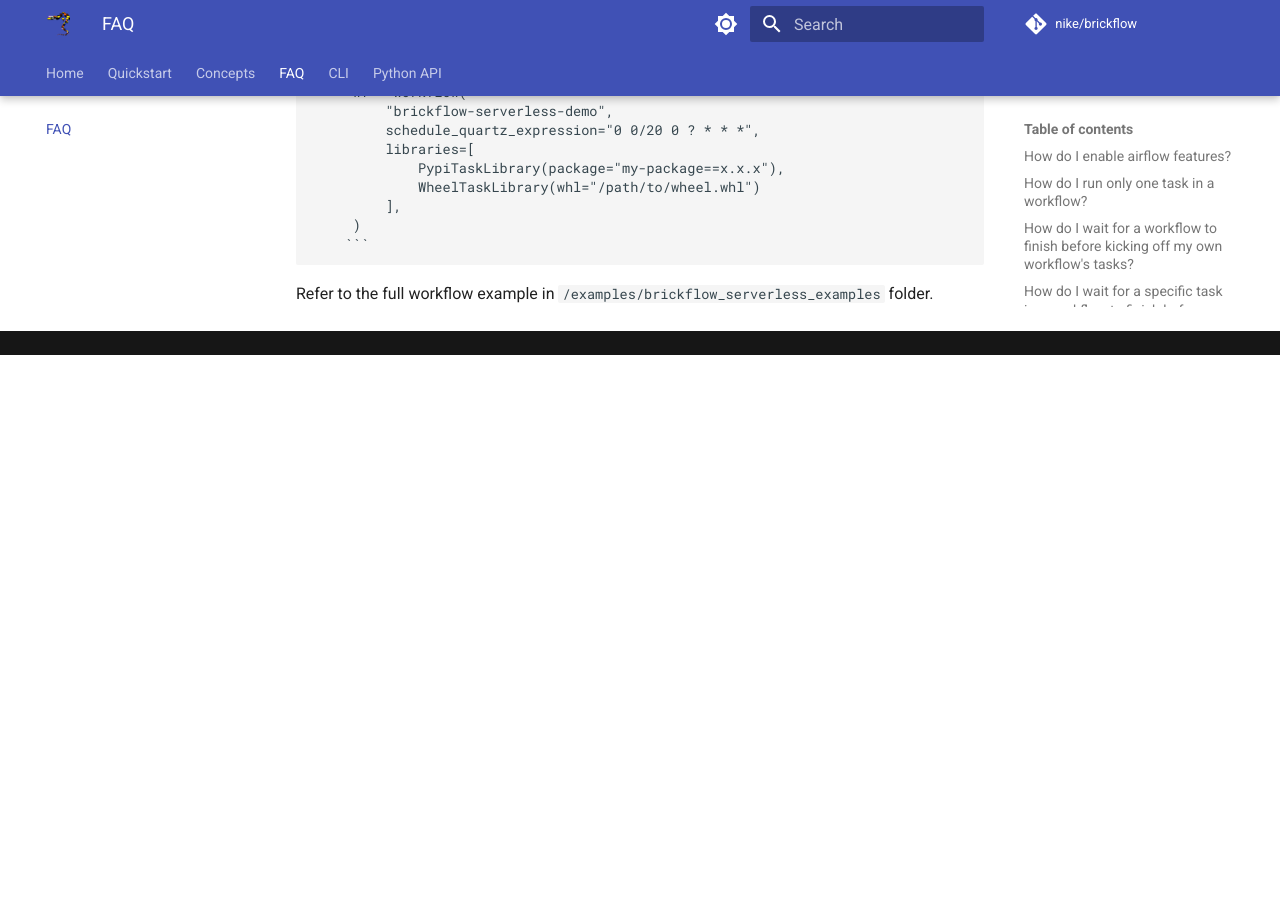
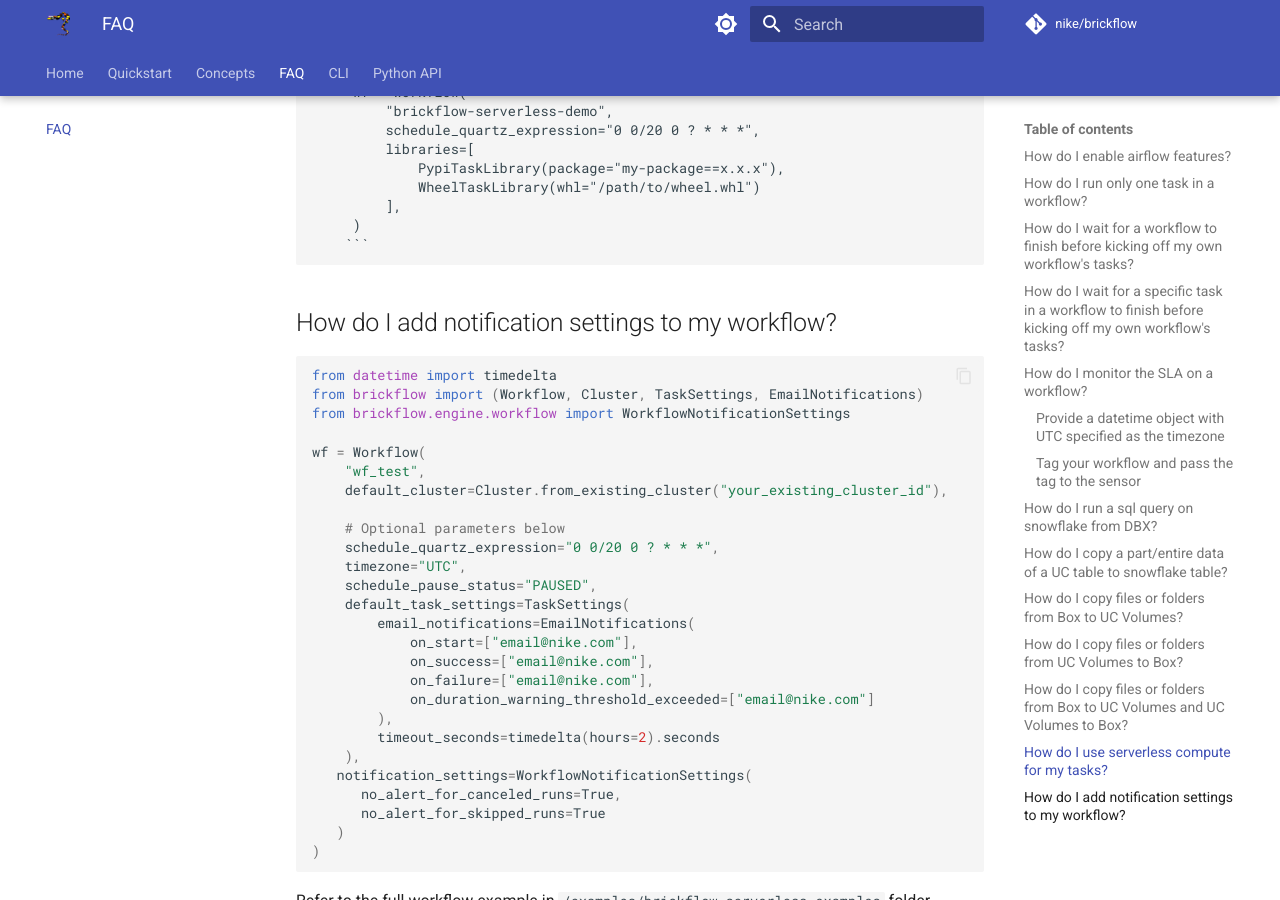
Before and after one commit to Nike-Inc/brickflow, an MkDocs documentation site: the page built from docs/faq/faq.md, in a window 1280 px wide and 900 px high, scrolled down 6713 px. Built offline with MkDocs 1.6.1 and Material for MkDocs 9.7.7, drawn with Linux system fonts in a browser that asks for light colours; comment, search, counter and statistics services are not loaded; the version menu is left out; before the commit the page ends 7068 px from its top, so only the background shows below that.

Commit message:
[docs]: 35-Updated docs for Job Notification Settings (#214)
* 35-Updated docs for Job Notification Settings

* 35-Reformatted again

* Executed make commands

````diff
--- a/docs/faq/faq.md
+++ b/docs/faq/faq.md
@@ -323,4 +323,34 @@ Serverless compute is supported for: Brickflow entrypoint task, Notebook task an
          )
         ```
 
+## How do I add notification settings to my workflow?
+```python
+from datetime import timedelta
+from brickflow import (Workflow, Cluster, TaskSettings, EmailNotifications)
+from brickflow.engine.workflow import WorkflowNotificationSettings
+
+wf = Workflow(
+    "wf_test",
+    default_cluster=Cluster.from_existing_cluster("your_existing_cluster_id"),
+
+    # Optional parameters below
+    schedule_quartz_expression="0 0/20 0 ? * * *",
+    timezone="UTC",
+    schedule_pause_status="PAUSED",
+    default_task_settings=TaskSettings(
+        email_notifications=EmailNotifications(
+            on_start=["email@nike.com"],
+            on_success=["email@nike.com"],
+            on_failure=["email@nike.com"],
+            on_duration_warning_threshold_exceeded=["email@nike.com"]
+        ),
+        timeout_seconds=timedelta(hours=2).seconds
+    ),
+   notification_settings=WorkflowNotificationSettings(
+      no_alert_for_canceled_runs=True,
+      no_alert_for_skipped_runs=True
+   )
+)
+```
+
 Refer to the full workflow example in `/examples/brickflow_serverless_examples` folder.
--- a/docs/workflows.md
+++ b/docs/workflows.md
@@ -7,6 +7,7 @@ Click the plus buttons to understand all the parts of the workflow file.
 from datetime import timedelta
 from brickflow import (Workflow, Cluster, WorkflowPermissions, User,
     TaskSettings, EmailNotifications, PypiTaskLibrary, MavenTaskLibrary, JobsParameters)
+from brickflow.engine.workflow import WorkflowNotificationSettings
 
 wf = Workflow(  # (1)!
     "wf_test",  # (2)!
@@ -25,6 +26,10 @@ wf = Workflow(  # (1)!
         ),
         timeout_seconds=timedelta(hours=2).seconds
     ),
+   notification_settings=WorkflowNotificationSettings( # (19)!
+      no_alert_for_canceled_runs=True,
+      no_alert_for_skipped_runs=True
+   ),
     libraries=[  # (7)!
         PypiTaskLibrary(package="requests"),
         MavenTaskLibrary(coordinates="com.cronutils:cron-utils:9.2.0"),
@@ -77,6 +82,7 @@ def task_function(*, test="var"):
 16. Define health check condition that triggers duration warning threshold exceeded notifications
 17. Define timeout_seconds check condition that triggers workflow failure if duration exceeds threshold
 18. Define the parameters on workflow level [databricks docs](https://docs.databricks.com/en/jobs/settings.html#job-parameters)
+19. Define the notification settings for the workflow
 
 ### Clusters
 
````
Also changed, not shown: 1 other file.
